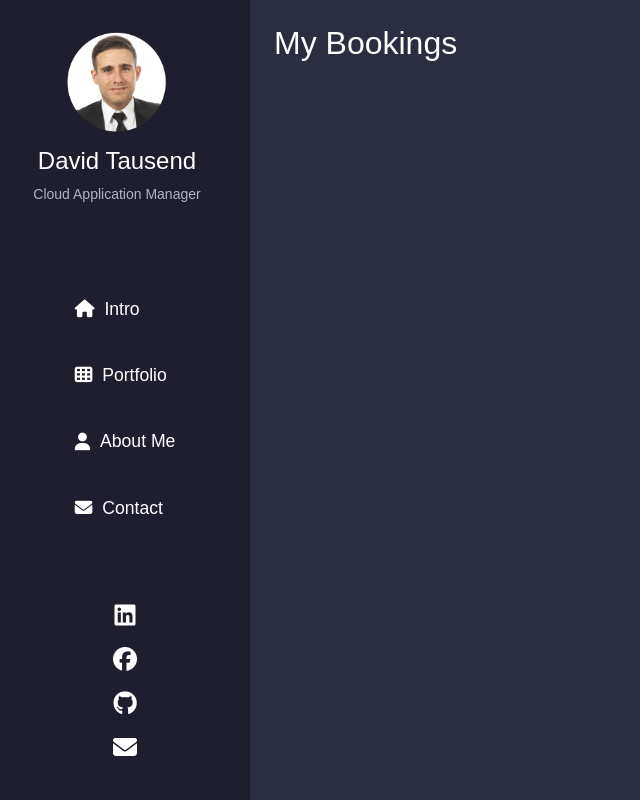
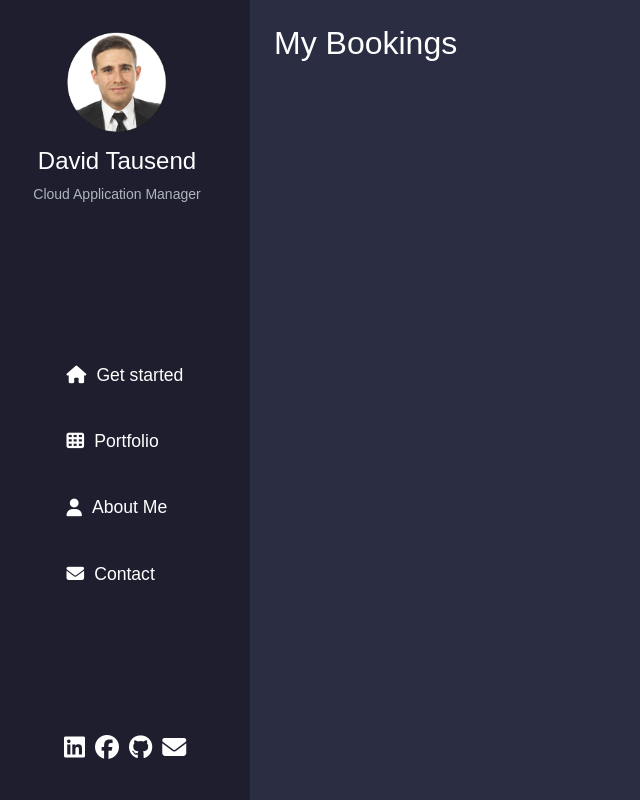
Before and after one commit to DavidTausend/consulting, a Django app: template consult/accounts/templates/accounts/booking_list.html in a window 1280 px wide. Shown: the whole page, without its empty margins (0-640 px from the left). Run offline with Django 3.2, Linux system fonts and the light colour scheme; the template is opened without the code that fills it, so the values that code supplies are empty.

Commit message:
add font links and style font icons

```diff
--- a/consult/accounts/templates/base_generic.html
+++ b/consult/accounts/templates/base_generic.html
@@ -21,7 +21,7 @@
                 <ul class="navbar-nav flex-column">
                     <li class="nav-item">
                         <a class="nav-link" href="{% url 'accounts:home' %}">
-                            <i class="fas fa-home"></i> Intro
+                            <i class="fas fa-home"></i> Get started
                         </a>
                     </li>
                     <li class="nav-item">
@@ -42,10 +42,10 @@
                 </ul>
             </div>
             <div class="mt-auto p-3">
-                <a href="#" class="d-block mb-2"><i class="fab fa-linkedin"></i></a>
-                <a href="#" class="d-block mb-2"><i class="fab fa-facebook"></i></a>
-                <a href="#" class="d-block mb-2"><i class="fab fa-github"></i></a>
-                <a href="#" class="d-block"><i class="fas fa-envelope"></i></a>
+                <a href="https://www.linkedin.com/in/david-tausend-18a17761/"><i class="fab fa-linkedin"></i></a>
+                <a href="https://www.facebook.com/DavidFernandoTausend/"><i class="fab fa-facebook"></i></a>
+                <a href="https://github.com/DavidTausend"><i class="fab fa-github"></i></a>
+                <a href="{% url 'accounts:contact' %}"><i class="fas fa-envelope"></i></a>
             </div>
         </nav>
         <main role="main" class="container-fluid p-4" id="main-content">
--- a/consult/static/css/styles.css
+++ b/consult/static/css/styles.css
@@ -130,3 +130,15 @@ a:hover {
     margin: 0 auto 15px;
     display: block;
 }
+
+.mt-auto {
+    margin-top: auto !important;
+    display: flex;
+    justify-content: center;
+    gap: 10px;
+}
+
+.mt-auto a {
+    color: #fff;
+    font-size: 1.5rem;
+}
```
